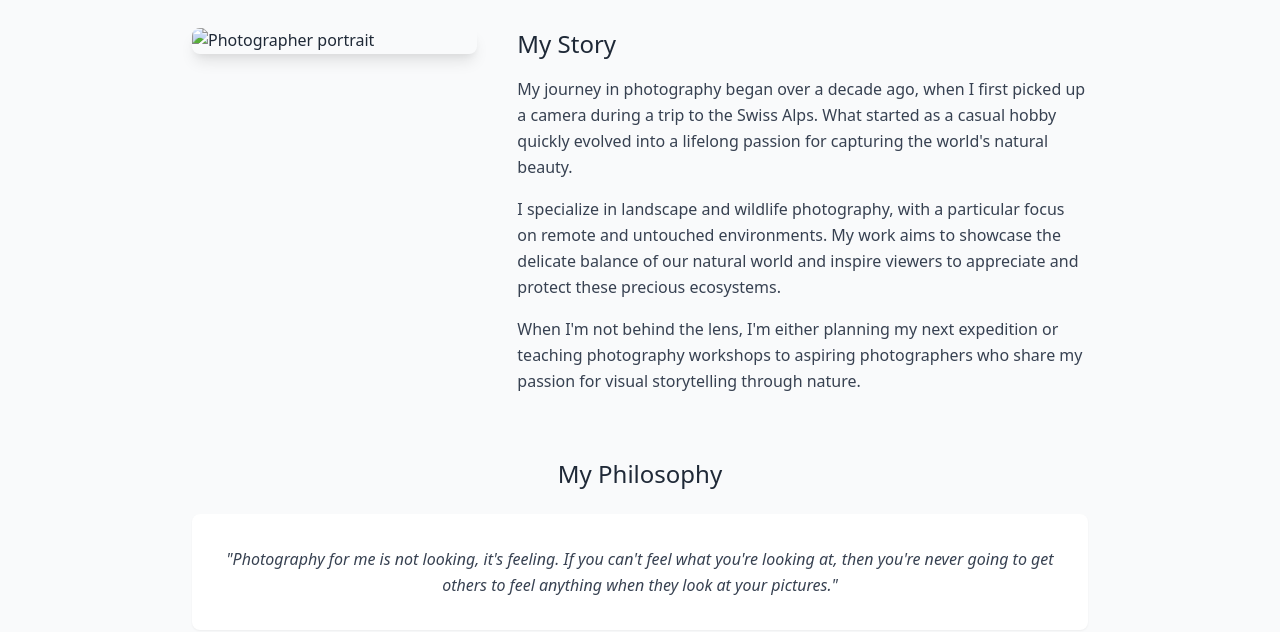
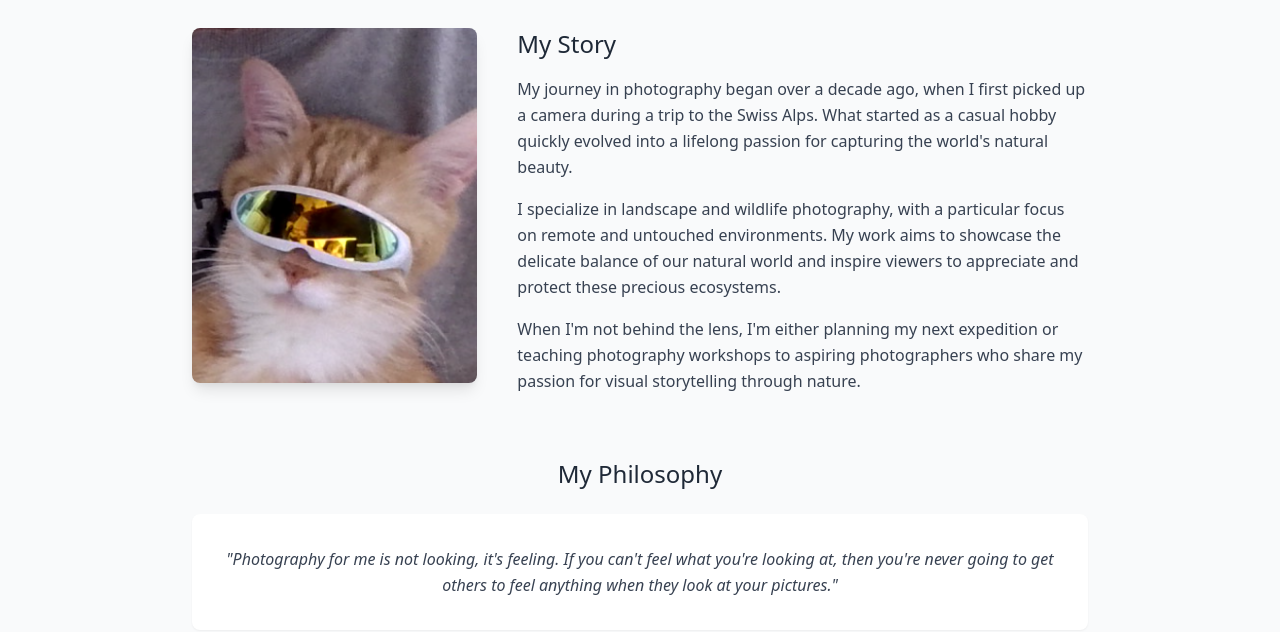
Before and after one commit to Chize42/report_windsuf, a plain HTML site: page about.html in a window 1280 px wide. Shown: the part 168-800 px from the top of the page. Drawn offline with nearby package versions, Linux system fonts and the light colour scheme.

Commit message:
프로필이미지추가

```diff
--- a/about.html
+++ b/about.html
@@ -31,7 +31,7 @@
 
                 <div class="flex flex-col md:flex-row gap-10 mb-16">
                     <div class="md:w-1/3">
-                        <img src="img/photographer.jpg" alt="Photographer portrait" class="w-full rounded-lg shadow-lg">
+                        <img src="img/profile.jpg" alt="Photographer portrait" class="w-full rounded-lg shadow-lg">
                     </div>
                     <div class="md:w-2/3">
                         <h2 class="text-2xl font-light mb-4">My Story</h2>
```
Also changed, not shown: img/profile.jpg (added).
